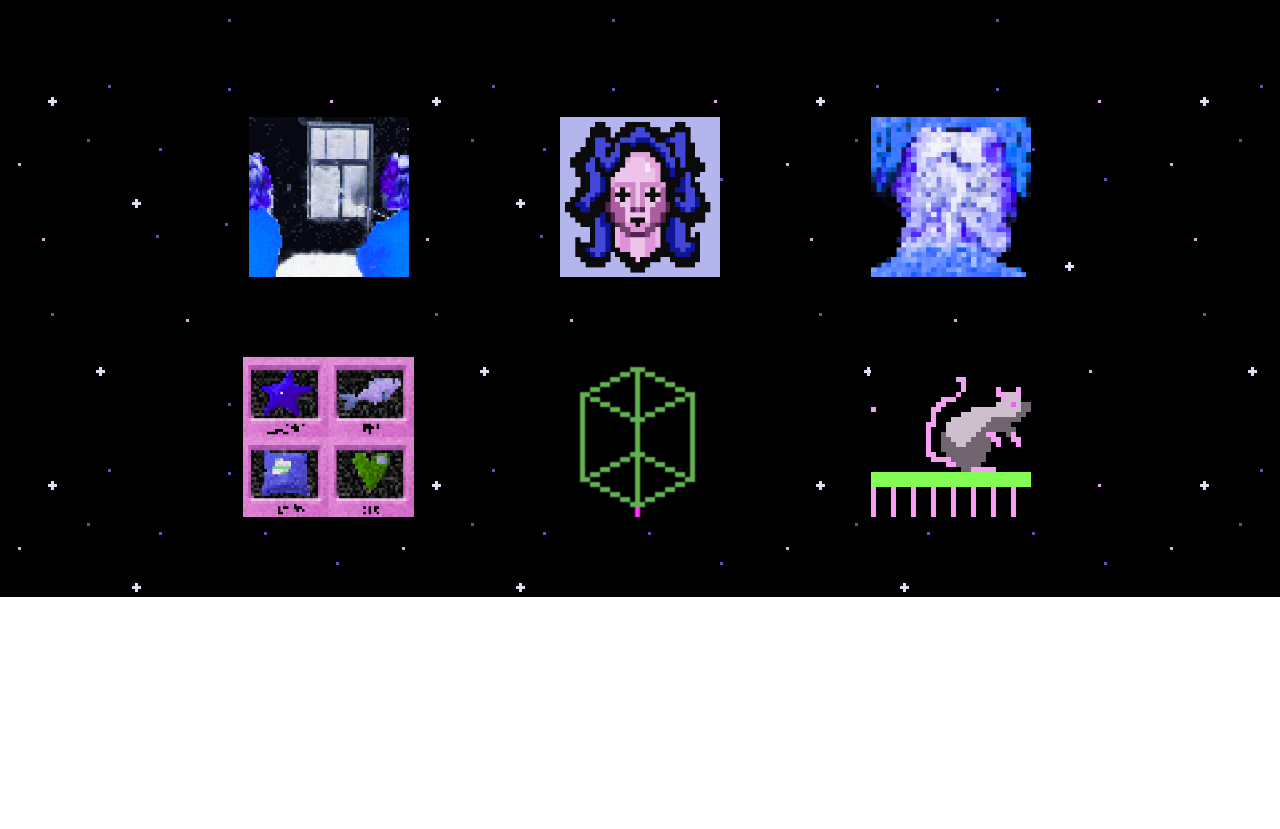
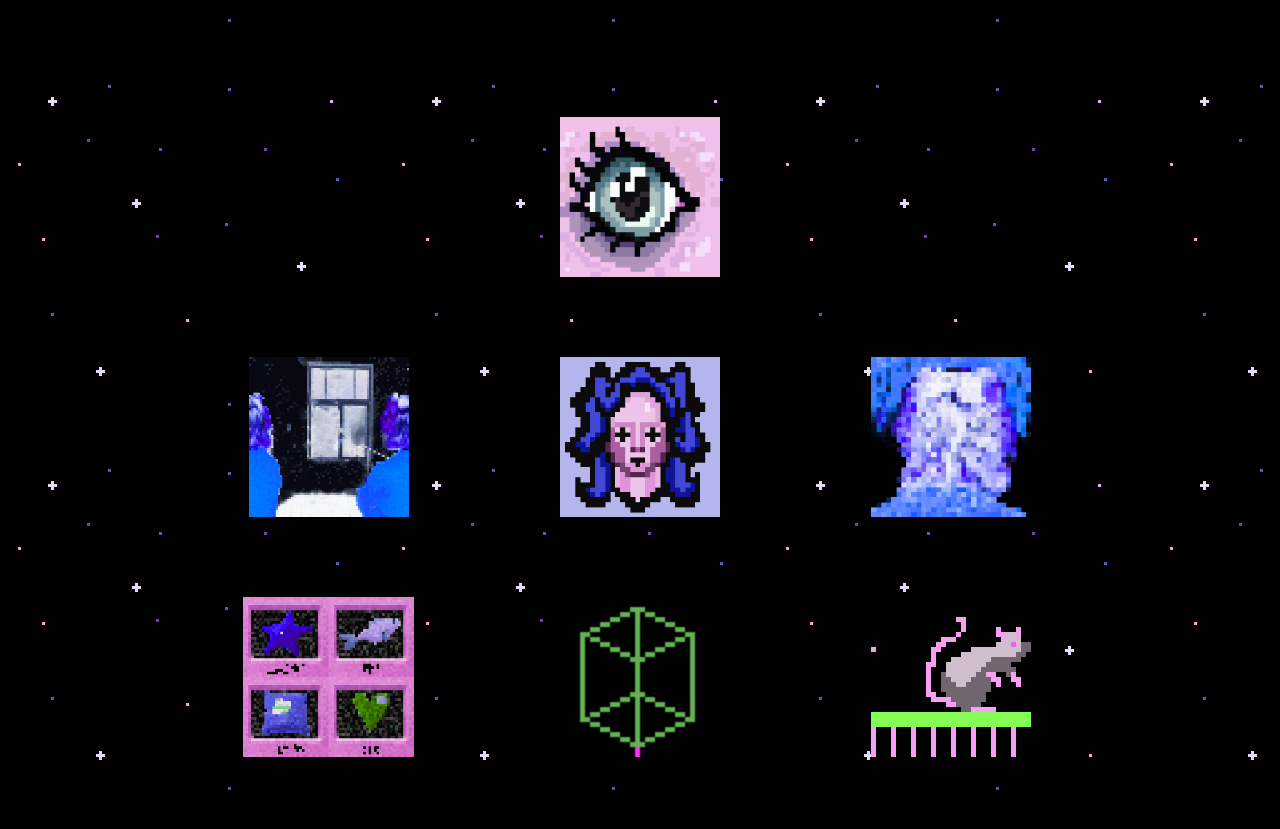
Before and after one commit to ramonchiks/pixelgif, a plain HTML site: page index.html in a window 1280 px wide. Shown: the part 323-1152 px from the top of the page. Before the commit the page ends 920 px from the top, so only its background shows below. Drawn offline with Linux system fonts and the light colour scheme.

Commit message:
ieliku acs gifu

```diff
--- a/index.html
+++ b/index.html
@@ -17,31 +17,32 @@
 		<div class="gifcontainer">
 
 
-				<a href="./zipene1fixed.html" target="_blank"><div class="gif1"> <img src="./gif/bluexpermient891.gif"> </div></a>
-
-				<a href="./zimets1.html" target="_blank"><div class="gif2"> <img src="./gif/zimets_1.gif"> </div></a>
-
-				<a href="./zipene1.html" target="_blank"><div class="gif3"> <img src="./gif/BLUEZIPENE3.gif"> </div></a>
+				<a href="./tikaifons2.html" target="_blank"><div class="gif3"> <img src="./gif/procreate2.gif"> </div></a>
 
 
 		</div>
 
 		<div class="gifcontainer2">
 
+				<a href="./zipene1fixed.html" target="_blank"><div class="gif1"> <img src="./gif/bluexpermient891.gif"> </div></a>
 
-				<a href="./ekrani.html" target="_blank"><div class="gif1"> <img src="./gif/ekrani2.gif"> </div></a>
+				<a href="./zimets1.html" target="_blank"><div class="gif2"> <img src="./gif/zimets_1.gif"> </div></a>
 
-				<a href="./kubins3.html" target="_blank"><div class="gif2"> <img src="./gif/kubins3.gif"> </div></a>
-
-				<a href="./zurkamatrix.html" target="_blank"><div class="gif3"> <img src="./gif/zurka_matrix.gif"> </div></a>
+				<a href="./zipene1.html" target="_blank"><div class="gif3"> <img src="./gif/BLUEZIPENE3.gif"> </div></a>
+		</div>
 
 
+		<div class="gifcontainer3">
 
+			<a href="./ekrani.html" target="_blank"><div class="gif1"> <img src="./gif/ekrani2.gif"> </div></a>
 
+			<a href="./kubins3.html" target="_blank"><div class="gif2"> <img src="./gif/kubins3.gif"> </div></a>
+
+			<a href="./zurkamatrix.html" target="_blank"><div class="gif3"> <img src="./gif/zurka_matrix.gif"> </div></a>
 
 		</div>
 
-		<div class="gifcontainer3"></div>
+		<div class="bottom"></div>
 
 	</div>
 
--- a/style.css
+++ b/style.css
@@ -47,10 +47,19 @@ html, body {
 .gifcontainer3 {
     position: absolute;
     width: 80%;
-    height: 10%;
-    top: 105%;
+    height: 20%;
+    top: 115%;
     left: 10%;
 }
+
+.bottom {
+    position: absolute;
+    width: 80%;
+    height: 10%;
+    top: 135%;
+    left: 10%;
+}
+
 
 .gif1 {
 
```
Also changed, not shown: tikaifons.html (added, +7 -0 lines), tikaifons2.html (added, +7 -0 lines), gif/ehhh.gif (added), gif/ehhh2.gif (added), gif/procreate1.gif (added), gif/procreate2.gif (added), gif/tinyprocreate.gif (added), gif/tinyprocreate2.gif (added).
